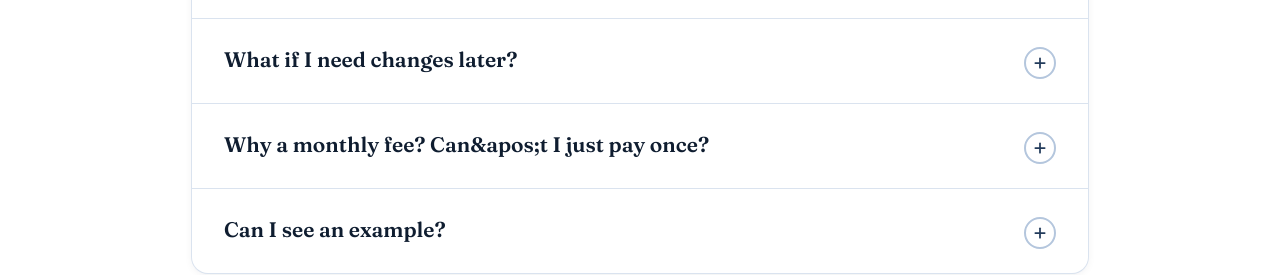
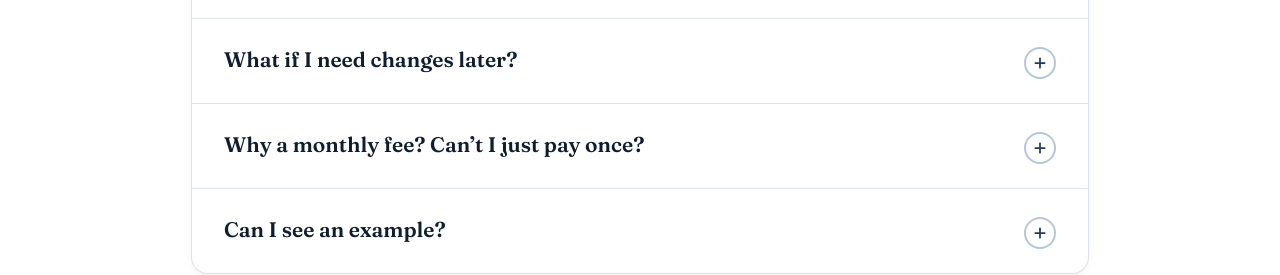
Before and after one commit to pandemonium-software-Ltd/pandemonium-software-website, a Next.js app: page /pricing in a window 1280 px wide. Shown: the part 2620-2895 px from the top of the page. Built offline with nearby package versions, Linux system fonts and the light colour scheme.

Commit message:
fix: replace literal HTML entity in FAQ question with apostrophe
'&apos;' inside a JS string doesn't get parsed as an HTML entity,
so the FAQ question was rendering the literal characters. Use a
typographic apostrophe instead.

```diff
--- a/src/app/pricing/page.tsx
+++ b/src/app/pricing/page.tsx
@@ -125,7 +125,7 @@ export default function PricingPage() {
                   ),
                 },
                 {
-                  q: "Why a monthly fee? Can&apos;t I just pay once?",
+                  q: "Why a monthly fee? Can’t I just pay once?",
                   a: (
                     <>
                       <p>
```
